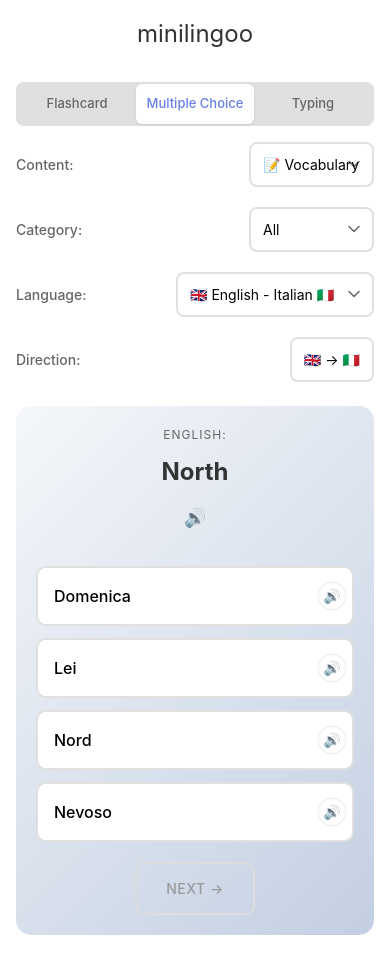
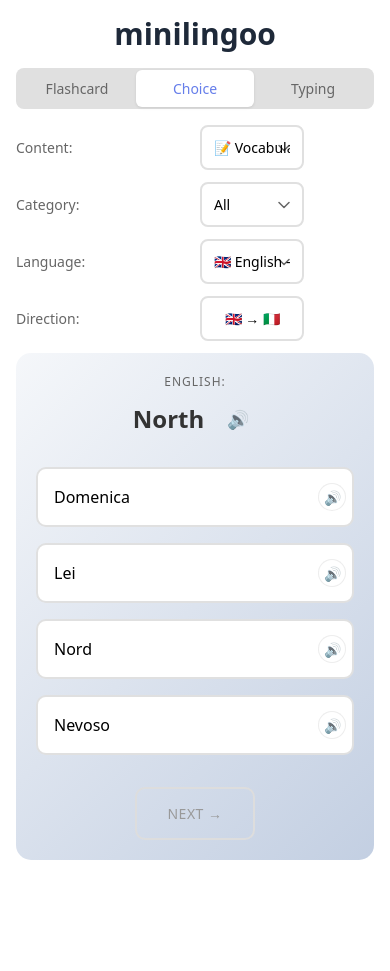
Before and after one commit to cztomsik/lang-app, a Preact app: page / in a window 390 px wide. After the commit the page ends 896 px from the top, so only its background shows below. Built offline with nearby package versions, Linux system fonts and the light colour scheme.

Commit message:
WIP use tailwind

```diff
--- a/index.html
+++ b/index.html
@@ -6,8 +6,8 @@
     <meta name="viewport" content="width=device-width, initial-scale=1.0" />
     <title>Lingoo</title>
   </head>
-  <body>
-    <div id="app"></div>
+  <body class="min-h-screen min-h-[100dvh] flex md:items-center justify-center p-4 overflow-x-hidden bg-gradient-to-br from-indigo-500 to-purple-600">
+    <div id="app" class="w-full max-w-3xl"></div>
     <script type="module" src="/src/main.tsx"></script>
   </body>
 </html>
--- a/src/LangApp.tsx
+++ b/src/LangApp.tsx
@@ -203,14 +203,13 @@
   if (!currentWord) return null;
 
   return (
-    <div className="vocab-container">
-      <header className="vocab-header">
-        <h1>minilingoo</h1>
+    <div className="bg-white max-md:h-full md:rounded-2xl p-4 shadow-2xl max-w-4xl mx-auto">
+      <header className="text-center mb-4">
+        <h1 className="text-3xl font-bold text-gray-800">minilingoo</h1>
       </header>
 
-      <div className="controls">
-        <div className="control-group mode-selector">
-          <div className="segmented-control">
+      <div className="flex flex-col gap-1">
+        <div className="segmented-control mb-2">
           <button
             className={`segment ${practiceMode === 'flashcard' ? 'active' : ''}`}
             onClick={() => setPracticeMode('flashcard')}
@@ -221,7 +220,7 @@
             className={`segment ${practiceMode === 'multiple-choice' ? 'active' : ''}`}
             onClick={() => setPracticeMode('multiple-choice')}
           >
-              Multiple Choice
+            Choice
           </button>
           <button
             className={`segment ${practiceMode === 'typing' ? 'active' : ''}`}
@@ -229,7 +228,6 @@
           >
             Typing
           </button>
-          </div>
         </div>
 
         <div className="control-group">
@@ -285,7 +283,7 @@
         </div>
       </div>
 
-      <div className="card">
+      <div className="mt-2 card">
         <div className="card-content">
           <div className="question">
             <span className="label">
@@ -325,7 +323,7 @@
                 </div>
               </div>
 
-              <div className="buttons">
+              <div className="flex justify-center">
                 <button className="btn btn-primary" onClick={handleSkip}>
                   Next →
                 </button>
@@ -333,7 +331,7 @@
             </>
           ) : practiceMode === 'typing' ? (
             <>
-              <div className="input-group">
+              <div className="mb-6">
                 <input
                   type="text"
                   value={userInput}
@@ -362,7 +360,7 @@
                 </div>
               )}
 
-              <div className="buttons">
+              <div className="flex flex-wrap justify-center gap-4">
                 {!feedback ? (
                   <>
                     <button className="btn btn-primary" onClick={checkAnswer}>
@@ -381,7 +379,7 @@
             </>
           ) : (
             <>
-              <div className="multiple-choice-grid">
+              <div className="grid grid-cols-1 md:grid-cols-2 gap-4 mb-8">
                 {multipleChoiceOptions.map((option, index) => {
                   const correctAnswer = getWordText(currentWord, getLanguages().to);
                   const isCorrectOption = option === correctAnswer;
@@ -397,7 +395,7 @@
                   }
 
                   return (
-                    <div key={index} className="choice-with-speak">
+                    <div key={index} className="relative">
                       <button
                         className={buttonClass}
                         onClick={() => handleMultipleChoiceSelection(option)}
@@ -418,7 +416,7 @@
               </div>
 
               {!feedback && (
-                <div className="buttons">
+                <div className="flex justify-center">
                   <button className="btn btn-skip" onClick={handleSkip}>
                     Next →
                   </button>
@@ -426,7 +424,7 @@
               )}
 
               {feedback && (
-                <div className="buttons">
+                <div className="flex justify-center">
                   <button className="btn btn-primary" onClick={nextWord}>
                     Next word →
                   </button>
@@ -436,7 +434,6 @@
           )}
         </div>
       </div>
-
     </div>
   );
 }
--- a/src/index.css
+++ b/src/index.css
@@ -1,47 +1,4 @@
 @import "tailwindcss";
-
-* {
-  margin: 0;
-  padding: 0;
-  box-sizing: border-box;
-}
-
-body {
-  font-family: -apple-system, BlinkMacSystemFont, 'Segoe UI', 'Roboto', 'Oxygen',
-    'Ubuntu', 'Cantarell', 'Fira Sans', 'Droid Sans', 'Helvetica Neue',
-    sans-serif;
-  background: linear-gradient(135deg, #667eea 0%, #764ba2 100%);
-  min-height: 100vh;
-  min-height: 100dvh;
-  display: flex;
-  justify-content: center;
-  align-items: center;
-  padding: 16px;
-  overflow-x: hidden;
-}
-
-#app {
-  width: 100%;
-  max-width: 800px;
-}
-
-.vocab-container {
-  background: white;
-  border-radius: 20px;
-  padding: 30px;
-  box-shadow: 0 20px 60px rgba(0, 0, 0, 0.3);
-}
-
-.vocab-header {
-  text-align: center;
-  margin-bottom: 30px;
-}
-
-.vocab-header h1 {
-  color: #333;
-  font-size: 28px;
-  margin-bottom: 15px;
-}
 
 .score {
   font-size: 20px;
@@ -55,22 +12,19 @@
   font-weight: bold;
 }
 
-.controls {
-  display: flex;
-  gap: 20px;
-  margin-bottom: 30px;
-  flex-wrap: wrap;
-  justify-content: center;
+.control-group {
+  display: grid;
+  grid-template-columns: repeat(2, minmax(0, 1fr));
+  justify-content: space-between;
+  align-items: center;
+  gap: 10px;
+  padding: 4px 0;
 }
 
-.control-group {
-  display: flex;
-  align-items: center;
-  gap: 10px;
-}
 
 .control-group.mode-selector {
   width: 100%;
+  padding: 0;
 }
 
 .segmented-control {
@@ -187,10 +141,6 @@
   color: #667eea;
 }
 
-.input-group {
-  margin-bottom: 20px;
-}
-
 input[type="text"] {
   width: 100%;
   max-width: 400px;
@@ -236,13 +186,6 @@
   margin-top: 10px;
   font-size: 16px;
   font-weight: normal;
-}
-
-.buttons {
-  display: flex;
-  gap: 15px;
-  justify-content: center;
-  flex-wrap: wrap;
 }
 
 .btn {
@@ -350,20 +293,6 @@
   flex-wrap: wrap;
 }
 
-.multiple-choice-grid {
-  display: grid;
-  grid-template-columns: repeat(2, 1fr);
-  gap: 15px;
-  margin: 30px 0;
-}
-
-.choice-with-speak {
-  display: flex;
-  align-items: center;
-  gap: 8px;
-  position: relative;
-}
-
 .btn-speak-choice {
   font-size: 14px;
   padding: 4px;
@@ -466,37 +395,6 @@
     font-size: 18px;
   }
 
-  .controls {
-    display: grid;
-    grid-template-columns: 1fr;
-    gap: 12px;
-    margin-bottom: 20px;
-  }
-
-  .control-group {
-    display: flex;
-    justify-content: space-between;
-    align-items: center;
-    padding: 4px 0;
-  }
-
-  .control-group.mode-selector {
-    padding: 0;
-  }
-
-  .control-group label {
-    flex-shrink: 0;
-  }
-
-  .segmented-control {
-    width: 100%;
-  }
-
-  .segment {
-    font-size: 13px;
-    padding: 10px 8px;
-  }
-
   select, .toggle-btn {
     max-width: 60%;
     font-size: 14px;
@@ -521,10 +419,6 @@
     word-break: break-word;
   }
 
-  .word-with-speak {
-    flex-direction: column;
-    gap: 10px;
-  }
 
   .btn-speak {
     font-size: 18px;
@@ -532,19 +426,11 @@
     height: 36px;
   }
 
-  .input-group {
-    margin-bottom: 16px;
-  }
-
   input[type="text"] {
     font-size: 16px;
     padding: 12px;
     width: 100%;
     max-width: none;
-  }
-
-  .buttons {
-    gap: 10px;
   }
 
   .btn {
@@ -557,12 +443,6 @@
   .btn-reset {
     margin-top: 16px;
     width: 100%;
-  }
-
-  .multiple-choice-grid {
-    grid-template-columns: 1fr;
-    gap: 12px;
-    margin: 20px 0;
   }
 
   .btn-choice {
```
Lines whose indentation alone changed are shown as unchanged.
